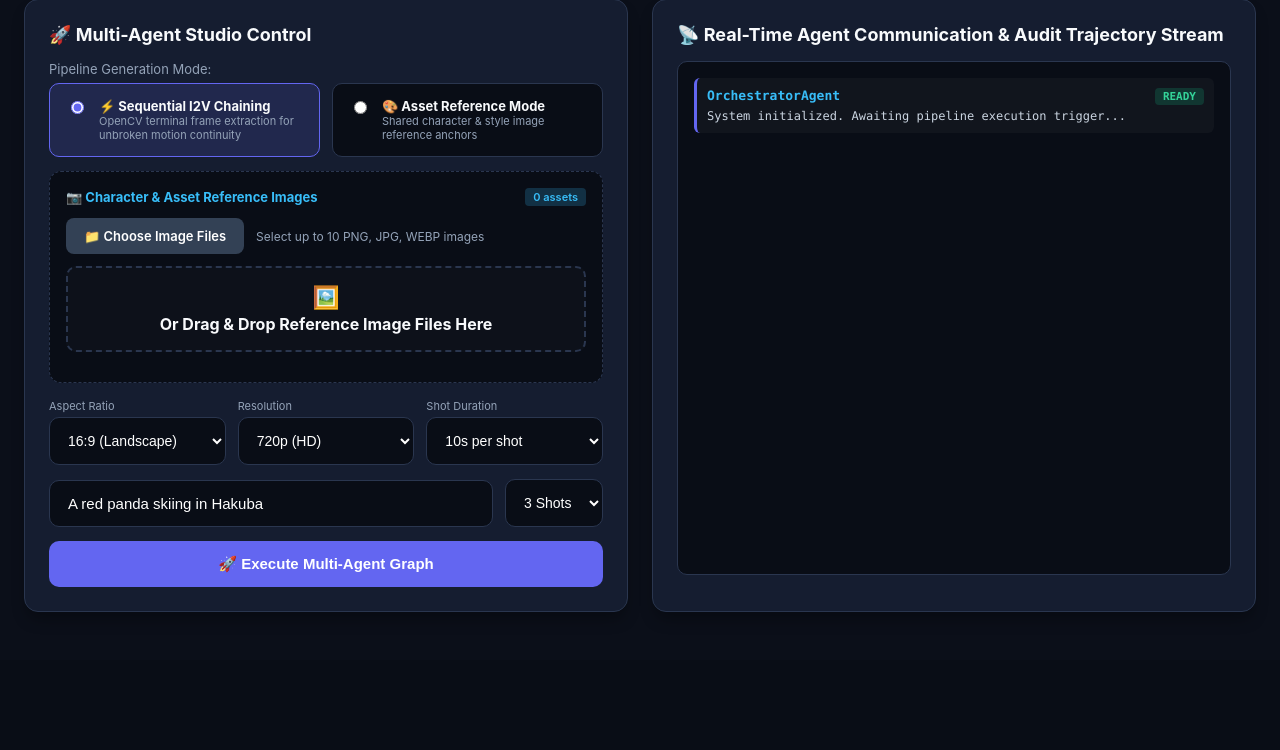
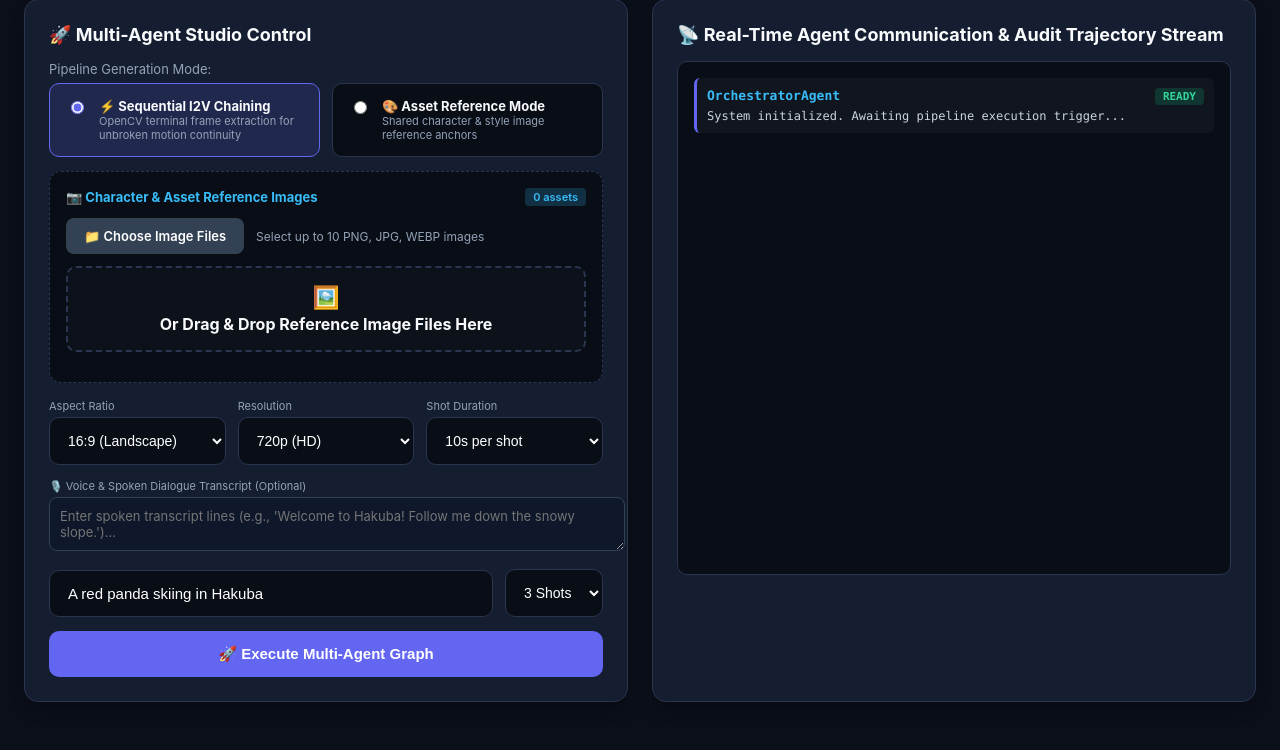
Before and after one commit to hillxcyu/vidgen, a FastAPI app: page / in a window 1280 px wide. Shown: the part 250-1000 px from the top of the page. Before the commit the page ends 862 px from the top, so only its background shows below. Run offline with FastAPI, Linux system fonts and the light colour scheme.

Commit message:
Add voice transcript and character audio reference support for consistent voice generation across shots

```diff
--- a/src/server.py
+++ b/src/server.py
@@ -44,11 +44,13 @@ class GenerateRequest(BaseModel):
     aspect_ratio: Optional[str] = "16:9"
     resolution: Optional[str] = "720p"
     duration: Optional[int] = 10
+    voice_transcript: Optional[str] = None
     reference_assets_b64: Optional[List[str]] = None
+    reference_audio_b64: Optional[List[str]] = None
 
 @app.post("/api/stream")
 async def stream_pipeline_post_endpoint(req: GenerateRequest):
-    """POST streaming endpoint supporting prompt, mode, shots, control strings, and reference asset uploads."""
+    """POST streaming endpoint supporting prompt, mode, shots, voice transcript, control strings, and asset uploads."""
     return await stream_pipeline(
         prompt=req.prompt,
         shots=req.num_shots or 3,
@@ -56,7 +58,9 @@ async def stream_pipeline_post_endpoint(req: GenerateRequest):
         aspect_ratio=req.aspect_ratio or "16:9",
         resolution=req.resolution or "720p",
         duration=req.duration or 10,
-        reference_assets_b64=req.reference_assets_b64 or []
+        voice_transcript=req.voice_transcript,
+        reference_assets_b64=req.reference_assets_b64 or [],
+        reference_audio_b64=req.reference_audio_b64 or []
     )
 
 @app.get("/api/stream")
@@ -66,7 +70,8 @@ async def stream_pipeline_get_endpoint(
     mode: Optional[str] = "i2v_chaining",
     aspect_ratio: Optional[str] = "16:9",
     resolution: Optional[str] = "720p",
-    duration: Optional[int] = 10
+    duration: Optional[int] = 10,
+    voice_transcript: Optional[str] = None
 ):
     """GET SSE streaming endpoint for backwards compatibility."""
     return await stream_pipeline(
@@ -76,7 +81,9 @@ async def stream_pipeline_get_endpoint(
         aspect_ratio=aspect_ratio or "16:9",
         resolution=resolution or "720p",
         duration=duration or 10,
-        reference_assets_b64=[]
+        voice_transcript=voice_transcript,
+        reference_assets_b64=[],
+        reference_audio_b64=[]
     )
 
 async def stream_pipeline(
@@ -86,9 +93,11 @@ async def stream_pipeline(
     aspect_ratio: str,
     resolution: str,
     duration: int,
-    reference_assets_b64: List[str]
+    voice_transcript: Optional[str],
+    reference_assets_b64: List[str],
+    reference_audio_b64: List[str]
 ):
-    """Core SSE generator executing all 7 agent stages with complete parameter & ADK shared session state support."""
+    """Core SSE generator executing all 7 agent stages with voice consistency & ADK shared session state support."""
     async def event_generator():
         client = get_genai_client()
         num_shots = max(1, min(10, shots or 3))
@@ -99,7 +108,9 @@ async def stream_pipeline(
             aspect_ratio=aspect_ratio,
             resolution=resolution,
             duration=duration,
-            reference_assets_b64=reference_assets_b64 or []
+            voice_transcript=voice_transcript,
+            reference_assets_b64=reference_assets_b64 or [],
+            reference_audio_b64=reference_audio_b64 or []
         )
         config = Config()
         agents = create_adk_agents(config)
@@ -117,25 +128,29 @@ async def stream_pipeline(
                 "aspect_ratio": state.aspect_ratio,
                 "resolution": state.resolution,
                 "duration": state.duration,
+                "voice_transcript": state.voice_transcript,
                 "reference_assets_count": len(state.reference_assets_b64),
-                "reference_assets_b64": state.reference_assets_b64
+                "reference_audio_count": len(state.reference_audio_b64),
+                "reference_assets_b64": state.reference_assets_b64,
+                "reference_audio_b64": state.reference_audio_b64
             }
         )
         session_id = adk_session.id
 
         # Step 1: OrchestratorAgent Initialization
-        yield f"data: {json.dumps({'step': 1, 'agent': 'OrchestratorAgent', 'action': 'INITIATE_PIPELINE', 'details': {'prompt': prompt, 'num_shots': state.num_shots, 'mode': state.mode, 'aspect_ratio': state.aspect_ratio, 'resolution': state.resolution, 'duration': state.duration, 'adk_session_id': session_id, 'reference_assets_count': len(state.reference_assets_b64)}})}\n\n"
+        yield f"data: {json.dumps({'step': 1, 'agent': 'OrchestratorAgent', 'action': 'INITIATE_PIPELINE', 'details': {'prompt': prompt, 'num_shots': state.num_shots, 'mode': state.mode, 'aspect_ratio': state.aspect_ratio, 'resolution': state.resolution, 'duration': state.duration, 'has_voice_transcript': bool(state.voice_transcript), 'reference_assets_count': len(state.reference_assets_b64), 'reference_audio_count': len(state.reference_audio_b64)}})}\n\n"
         await asyncio.sleep(0.3)
 
         # Step 2: ScreenwriterAgent via ADK Runner
-        yield f"data: {json.dumps({'step': 2, 'agent': 'ScreenwriterAgent', 'action': 'EXPAND_SCRIPT', 'details': {'status': 'in_progress', 'intent': prompt, 'target_shots': state.num_shots}})}\n\n"
+        yield f"data: {json.dumps({'step': 2, 'agent': 'ScreenwriterAgent', 'action': 'EXPAND_SCRIPT', 'details': {'status': 'in_progress', 'intent': prompt, 'target_shots': state.num_shots, 'voice_transcript': state.voice_transcript}})}\n\n"
         screenwriter = agents["screenwriter"]
 
         try:
+            transcript_ctx = f"\nVoice Transcript Spoken Lines: '{state.voice_transcript}'" if state.voice_transcript else ""
             screenplay_prompt = (
-                f"User request: '{state.original_intent}'. Mode: {state.mode}.\n"
+                f"User request: '{state.original_intent}'. Mode: {state.mode}.{transcript_ctx}\n"
                 f"Generate a {state.num_shots}-scene video storyboard with custom quality evaluation criteria for each scene. "
-                "Ensure criteria audit character identity lock, smooth motion, and object persistence (confirming visual assets, props, and garments do not vanish or re-emerge).\n"
+                "Ensure criteria audit character identity lock, voice lock, smooth motion, and object persistence.\n"
                 f"Return ONLY a JSON list of {state.num_shots} items, where each item has keys: "
                 "'scene_number' (int 1 to N), 'description' (str), 'camera_angle' (str), 'evaluation_criteria' (str)."
             )
@@ -162,7 +177,7 @@ async def stream_pipeline(
                     scene_number=i + 1,
                     description=f"{state.original_intent} - Shot {i + 1}",
                     camera_angle=angles[i % len(angles)],
-                    evaluation_criteria="Check character identity lock, lighting stability, smooth motion, and object persistence (no popping or vanishing assets)."
+                    evaluation_criteria="Check character identity lock, lighting stability, smooth motion, and object persistence."
                 )
                 for i in range(state.num_shots)
             ]
@@ -210,18 +225,22 @@ async def stream_pipeline(
                     prompt=optimized_shot_prompt,
                     input_image_b64=prev_frame_b64 if state.mode == "i2v_chaining" else None,
                     reference_assets_b64=state.reference_assets_b64 if state.mode == "reference" else None,
+                    reference_audio_b64=state.reference_audio_b64,
+                    voice_transcript=state.voice_transcript,
                     aspect_ratio=state.aspect_ratio,
                     resolution=state.resolution,
                     duration=state.duration
                 )
 
                 # Step 6: GeminiOmniFlash
-                yield f"data: {json.dumps({'step': 6, 'agent': 'GeminiOmniFlash', 'action': 'RENDER_CLIP', 'details': {'shot_index': shot.shot_index, 'mode': state.mode, 'control_string': control_str, 'has_input_image': prev_frame_b64 is not None or len(state.reference_assets_b64) > 0}})}\n\n"
+                yield f"data: {json.dumps({'step': 6, 'agent': 'GeminiOmniFlash', 'action': 'RENDER_CLIP', 'details': {'shot_index': shot.shot_index, 'mode': state.mode, 'control_string': control_str, 'has_input_image': prev_frame_b64 is not None or len(state.reference_assets_b64) > 0, 'has_audio_reference': len(state.reference_audio_b64) > 0}})}\n\n"
 
                 if state.mode == "i2v_chaining":
                     video_bytes = generate_omni_clip(
                         prompt=optimized_shot_prompt,
                         input_image_b64=prev_frame_b64,
+                        reference_audio_b64=state.reference_audio_b64,
+                        voice_transcript=state.voice_transcript,
                         aspect_ratio=state.aspect_ratio,
                         resolution=state.resolution,
                         duration=state.duration,
@@ -231,6 +250,8 @@ async def stream_pipeline(
                     video_bytes = generate_omni_clip(
                         prompt=optimized_shot_prompt,
                         reference_images_b64=state.reference_assets_b64,
+                        reference_audio_b64=state.reference_audio_b64,
+                        voice_transcript=state.voice_transcript,
                         aspect_ratio=state.aspect_ratio,
                         resolution=state.resolution,
                         duration=state.duration,
--- a/src/state.py
+++ b/src/state.py
@@ -23,7 +23,9 @@ class PipelineState(BaseModel):
     aspect_ratio: str = "16:9"
     resolution: str = "720p"
     duration: int = 10
+    voice_transcript: Optional[str] = None
     reference_assets_b64: List[str] = Field(default_factory=list)
+    reference_audio_b64: List[str] = Field(default_factory=list)
     screenplay_draft: Optional[str] = None
     storyboard: List[StoryboardEntry] = Field(default_factory=list)
     shots: List[VideoShot] = Field(default_factory=list)
--- a/src/templates/index.html
+++ b/src/templates/index.html
@@ -448,6 +448,12 @@
                     </div>
                 </div>
 
+                <!-- Voice / Dialogue Transcript Section -->
+                <div style="margin-bottom: 14px;">
+                    <label style="font-size: 11px; color: var(--muted-text); display: block; margin-bottom: 4px;">🎙️ Voice & Spoken Dialogue Transcript (Optional)</label>
+                    <textarea id="transcriptInput" rows="2" placeholder="Enter spoken transcript lines (e.g., 'Welcome to Hakuba! Follow me down the snowy slope.')..." style="width: 100%; border-radius: 8px; background: #0f172a; color: #fff; border: 1px solid #334155; padding: 10px; font-family: inherit; font-size: 13px; resize: vertical;"></textarea>
+                </div>
+
                 <!-- Prompt & Shots Row -->
                 <div class="form-row">
                     <input type="text" id="promptInput" value="A red panda skiing in Hakuba" placeholder="Enter video prompt intent...">
@@ -493,6 +499,7 @@
     <script>
         window.selectedMode = "i2v_chaining";
         window.refImagesB64 = [];
+        window.refAudioB64 = [];
 
         window.selectMode = function(mode) {
             window.selectedMode = mode;
@@ -645,6 +652,8 @@
             var resVal = resSelect ? resSelect.value : "720p";
             var durationSelect = document.getElementById("durationSelect");
             var durationVal = durationSelect ? parseInt(durationSelect.value, 10) : 10;
+            var transcriptInput = document.getElementById("transcriptInput");
+            var transcriptVal = transcriptInput ? transcriptInput.value.trim() : "";
 
             if (!prompt) return;
 
@@ -659,7 +668,7 @@
             if (trajectoryFeed) trajectoryFeed.innerHTML = "";
             setStep(1);
 
-            // Execute POST API call to stream endpoint with full parameters & control string configuration
+            // Execute POST API call to stream endpoint with full parameters, control string configuration, and voice transcript
             try {
                 var res = await fetch("/api/stream", {
                     method: "POST",
@@ -671,7 +680,9 @@
                         aspect_ratio: aspect,
                         resolution: resVal,
                         duration: durationVal,
-                        reference_assets_b64: window.refImagesB64
+                        voice_transcript: transcriptVal,
+                        reference_assets_b64: window.refImagesB64,
+                        reference_audio_b64: window.refAudioB64
                     })
                 });
 
```
Also changed, not shown: src/tools/omni_client.py (+43 -9 lines), tests/test_omni_client.py (+15 -2 lines).
